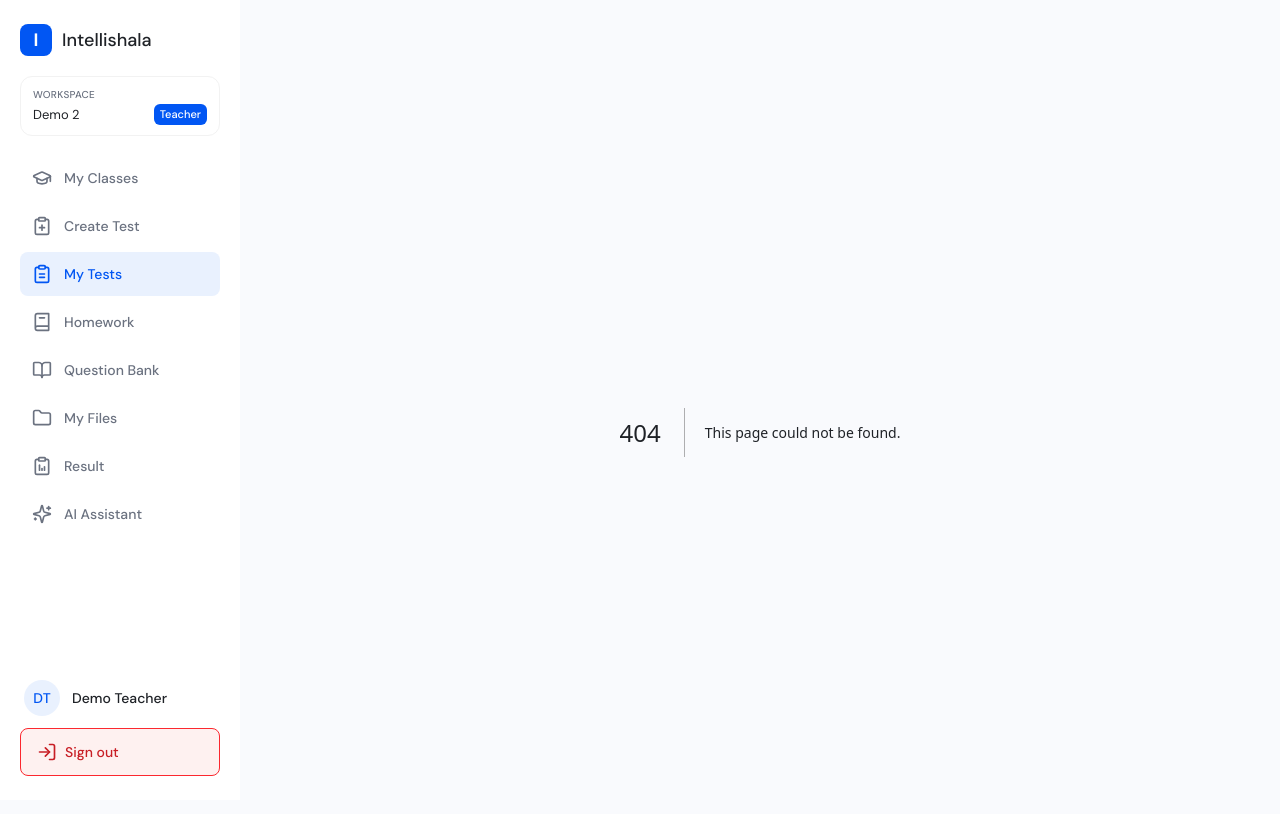
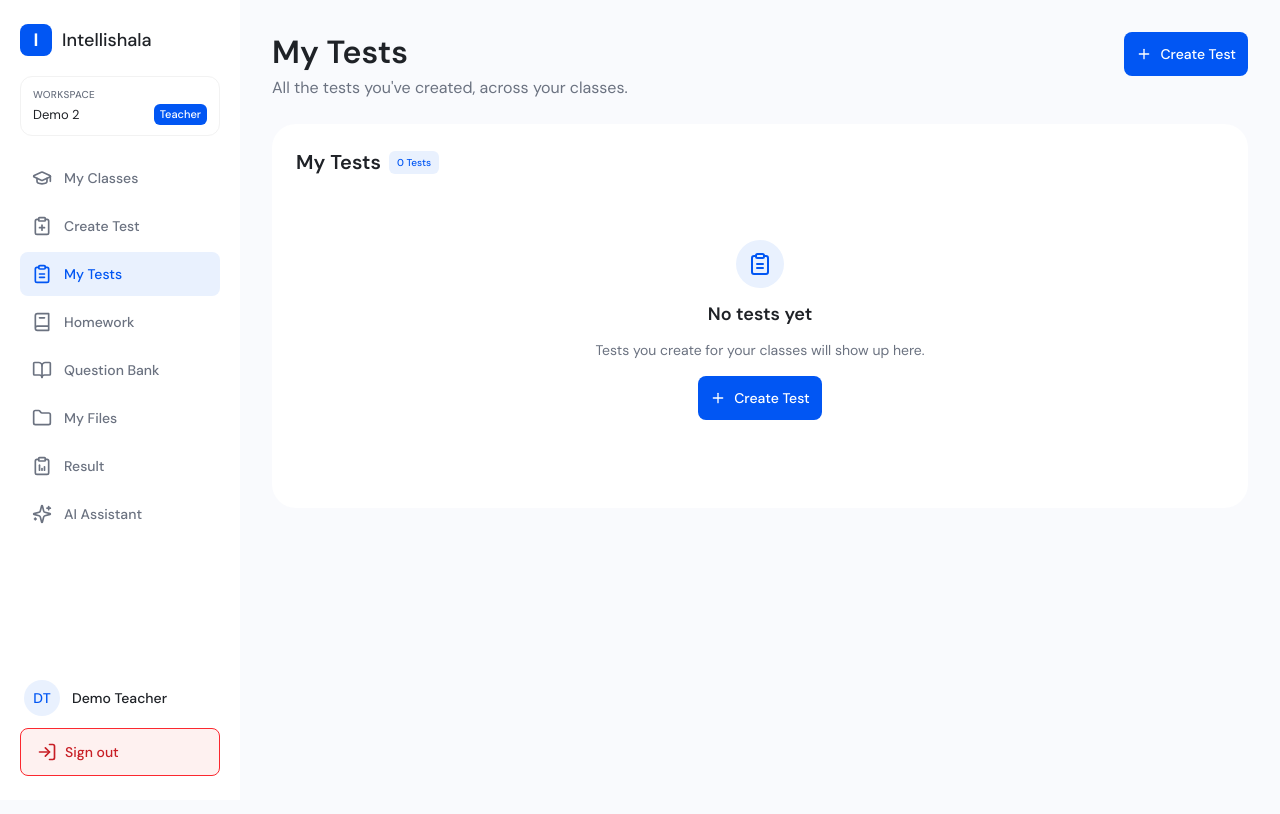
Before and after one commit to Avnish-Alves/intellishala-my-tests, a Next.js app: page /empty in a window 1280 px wide. Before the commit this address had no page. Shown: the top 814 px of the page. Built offline with nearby package versions, Linux system fonts and the light colour scheme.

Commit message:
Add empty states and /empty demo route

```diff
--- /dev/null
+++ b/src/app/empty/page.tsx
@@ -0,0 +1,18 @@
+import MyTestsView from "@/components/tests/MyTestsView";
+import { DEFAULT_FILTERS } from "@/lib/tests";
+
+export default function EmptyPage() {
+  return (
+    <MyTestsView
+      totalCount={0}
+      items={[]}
+      filteredCount={0}
+      start={0}
+      end={0}
+      totalPages={1}
+      current={1}
+      filters={DEFAULT_FILTERS}
+      classOptions={[]}
+    />
+  );
+}
--- a/src/app/page.tsx
+++ b/src/app/page.tsx
@@ -1,7 +1,4 @@
-import PageHeader from "@/components/tests/PageHeader";
-import FilterBar from "@/components/tests/FilterBar";
-import TestsTable from "@/components/tests/TestsTable";
-import Pagination from "@/components/tests/Pagination";
+import MyTestsView from "@/components/tests/MyTestsView";
 import { getTests } from "@/lib/tests-source";
 import {
   PAGE_SIZE,
@@ -29,41 +26,18 @@ export default async function Home({
     filters.page,
     PAGE_SIZE,
   );
-  const n = filtered.length;
 
   return (
-    <>
-      <PageHeader />
-
-      <section
-        aria-labelledby="tests-heading"
-        className="mt-6 rounded-3xl bg-white p-4 sm:p-6"
-      >
-        <div className="flex flex-col gap-4 lg:flex-row lg:items-center lg:justify-between">
-          <div className="flex items-center gap-2">
-            <h2 id="tests-heading" className="text-xl font-semibold text-ink">
-              My Tests
-            </h2>
-            <span className="rounded-md bg-brand-soft px-2 py-1 text-[10px] font-medium text-brand">
-              {rows.length} {rows.length === 1 ? "Test" : "Tests"}
-            </span>
-          </div>
-          <FilterBar filters={filters} classOptions={classOptions} />
-        </div>
-
-        <TestsTable rows={items} />
-
-        <div className="mt-6 flex flex-col gap-4 sm:flex-row sm:items-center sm:justify-between">
-          <p role="status" className="text-sm text-muted">
-            Showing {start} to {end} of {n} {n === 1 ? "test" : "tests"}
-          </p>
-          <Pagination
-            filters={filters}
-            current={current}
-            totalPages={totalPages}
-          />
-        </div>
-      </section>
-    </>
+    <MyTestsView
+      totalCount={rows.length}
+      items={items}
+      filteredCount={filtered.length}
+      start={start}
+      end={end}
+      totalPages={totalPages}
+      current={current}
+      classOptions={classOptions}
+      filters={filters}
+    />
   );
 }
--- /dev/null
+++ b/src/components/tests/EmptyState.tsx
@@ -0,0 +1,55 @@
+import Link from "next/link";
+import CreateTestLink from "@/components/tests/CreateTestLink";
+import { MyTestsIcon } from "@/components/icons";
+
+type EmptyStateProps =
+  | { variant: "no-tests" }
+  | { variant: "no-matches"; query: string; classLabel: string; status: string };
+
+export default function EmptyState(props: EmptyStateProps) {
+  if (props.variant === "no-tests") {
+    return (
+      <div className="flex flex-col items-center gap-3 px-4 py-16 text-center">
+        <span className="flex h-12 w-12 items-center justify-center rounded-full bg-brand-soft text-brand">
+          <MyTestsIcon className="h-6 w-6" />
+        </span>
+        <h3 className="text-lg font-semibold text-ink">No tests yet</h3>
+        <p className="text-sm text-muted">
+          Tests you create for your classes will show up here.
+        </p>
+        <div className="mt-1">
+          <CreateTestLink />
+        </div>
+      </div>
+    );
+  }
+
+  let description = "No results";
+  if (props.query) {
+    description += ` for "${props.query}"`;
+  }
+  if (props.classLabel) {
+    description += ` in ${props.classLabel}`;
+  }
+  if (props.status) {
+    description += props.query || props.classLabel ? `, ${props.status}` : ` for ${props.status}`;
+  }
+
+  return (
+    <div
+      role="status"
+      className="flex flex-col items-center gap-3 px-4 py-16 text-center"
+    >
+      <h3 className="text-lg font-semibold text-ink">
+        No tests match your filters
+      </h3>
+      <p className="text-sm text-muted">{description}</p>
+      <Link
+        href="/"
+        className="flex h-11 items-center rounded-lg border border-line px-3 text-sm font-medium text-brand"
+      >
+        Clear filters
+      </Link>
+    </div>
+  );
+}
--- /dev/null
+++ b/src/components/tests/MyTestsView.tsx
@@ -0,0 +1,88 @@
+import PageHeader from "@/components/tests/PageHeader";
+import FilterBar from "@/components/tests/FilterBar";
+import TestsTable from "@/components/tests/TestsTable";
+import Pagination from "@/components/tests/Pagination";
+import EmptyState from "@/components/tests/EmptyState";
+import type { ClassOption, Filters, TestRow } from "@/lib/tests";
+
+export default function MyTestsView({
+  totalCount,
+  items,
+  filteredCount,
+  start,
+  end,
+  totalPages,
+  current,
+  classOptions,
+  filters,
+}: {
+  totalCount: number;
+  items: TestRow[];
+  filteredCount: number;
+  start: number;
+  end: number;
+  totalPages: number;
+  current: number;
+  classOptions: ClassOption[];
+  filters: Filters;
+}) {
+  const hasTests = totalCount > 0;
+  const hasMatches = filteredCount > 0;
+  const classLabel =
+    classOptions.find((option) => option.value === filters.classKey)?.label ??
+    "";
+
+  return (
+    <>
+      <PageHeader />
+
+      <section
+        aria-labelledby="tests-heading"
+        className="mt-6 rounded-3xl bg-white p-4 sm:p-6"
+      >
+        <div className="flex flex-col gap-4 lg:flex-row lg:items-center lg:justify-between">
+          <div className="flex items-center gap-2">
+            <h2 id="tests-heading" className="text-xl font-semibold text-ink">
+              My Tests
+            </h2>
+            <span className="rounded-md bg-brand-soft px-2 py-1 text-[10px] font-medium text-brand">
+              {totalCount} {totalCount === 1 ? "Test" : "Tests"}
+            </span>
+          </div>
+          {hasTests && (
+            <FilterBar filters={filters} classOptions={classOptions} />
+          )}
+        </div>
+
+        {!hasTests && <EmptyState variant="no-tests" />}
+
+        {hasTests && !hasMatches && (
+          <EmptyState
+            variant="no-matches"
+            query={filters.query}
+            classLabel={classLabel}
+            status={filters.status}
+          />
+        )}
+
+        {hasTests && hasMatches && (
+          <>
+            <TestsTable rows={items} />
+
+            <div className="mt-6 flex flex-col gap-4 sm:flex-row sm:items-center sm:justify-between">
+              <p role="status" className="text-sm text-muted">
+                Showing {start} to {end} of {filteredCount}{" "}
+                {filteredCount === 1 ? "test" : "tests"}
+              </p>
+              <Pagination
+                filters={filters}
+                current={current}
+                totalPages={totalPages}
+              />
+            </div>
+          </>
+        )}
+      </section>
+    </>
+  );
+}
```
